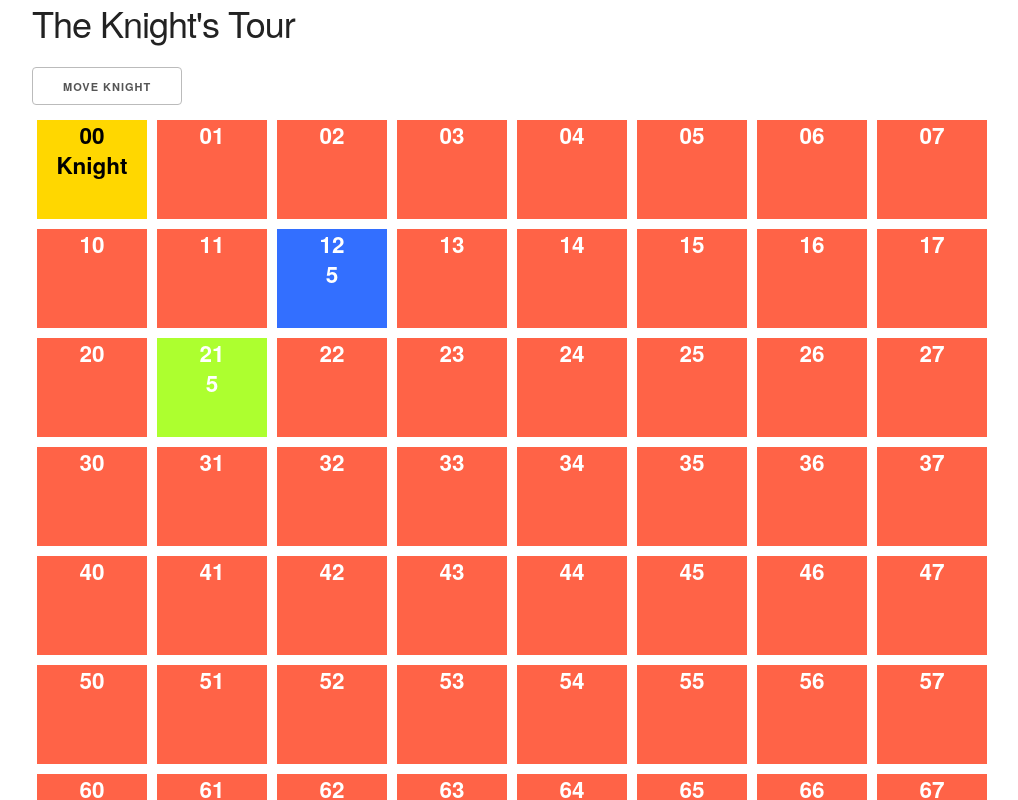
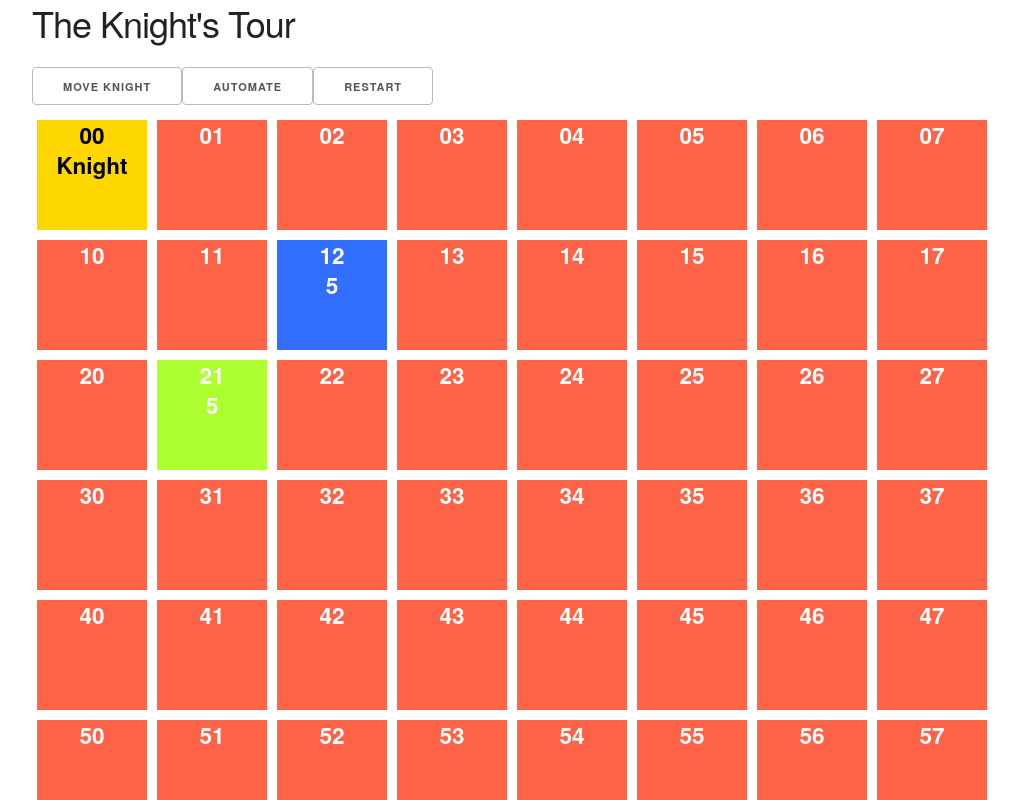
Before and after one commit to cozyazure/knightstour, an Angular app: page / in a window 1280 px wide. Shown: the top 800 px of the page, without its empty margins (128-1146 px from the left). Built offline with nearby package versions, Linux system fonts and the light colour scheme.

Commit message:
added restart

```diff
--- a/src/app/app.component.css
+++ b/src/app/app.component.css
@@ -1,6 +1,5 @@
 .flex-container {
   padding: 0;
-  margin: 0;
   list-style: none;
   display: -webkit-box;
   display: -moz-box;
@@ -26,7 +25,7 @@
 .flex-item:before {
   content: "";
   display: block;
-  padding-top: 90%;
+  padding-top: 100%;
   float: left;
 }
 
--- a/src/app/app.component.html
+++ b/src/app/app.component.html
@@ -3,6 +3,8 @@
     <div class="twelve columns">
       <h3>The Knight's Tour</h3>
       <button (click)="moveKnight()">Move Knight</button>
+      <button (click)="automateMoveKnight()">Automate</button>
+      <button (click)="resetTour()">Restart</button>
       <div class="flex-container" *ngFor="let row of tiles">
         <div class="flex-item" *ngFor="let tile of row"
                [ngClass]="{'next-possible': tile.isNextPossible ,'visited': tile.isVisited && !knightIsHere(tile), 'knight-present':knightIsHere(tile), 'is-next':tile.isNext}">
--- a/src/app/app.component.ts
+++ b/src/app/app.component.ts
@@ -1,5 +1,6 @@
 import {Component} from '@angular/core';
-
+import 'rxjs/observable/interval';
+import {Observable} from 'rxjs/Rx';
 @Component({
   selector: 'app-root',
   templateUrl: './app.component.html',
@@ -13,27 +14,8 @@ export class AppComponent {
 
   constructor() {
 
+    this.resetTour();
 
-    // initialize the array
-    for (let i = 0; i < 8; i++) {
-      const temp = [];
-      for (let j = 0; j < 8; j++) {
-        const tile = new Tile(i, j);
-        temp.push(tile);
-      }
-      this.tiles.push(temp);
-    }
-
-    // initalize knight Position
-    this.knightCurrentPos = {
-      x: 0, y: 0
-    };
-
-    this.tiles[this.knightCurrentPos.x][this.knightCurrentPos.y].isVisited = true;
-    const firstPossible = this.getPossibleMovesOfKnight().reduce((prev, curr) => {
-      return prev.nextPossibleMoves < curr.nextPossibleMoves ? prev : curr;
-    });
-    firstPossible.isNext = true;
   }
 
   knightIsHere(tile: Tile) {
@@ -113,7 +95,39 @@ export class AppComponent {
     this.tiles[x][y].isVisited = true;
   }
 
+  automateMoveKnight() {
+    const source = Observable
+      .interval(500)
+      .timeInterval()
+      .take(64);
 
+    source.subscribe(() => this.moveKnight());
+  }
+
+  resetTour() {
+    // initialize the array
+    this.tiles = [];
+    for (let i = 0; i < 8; i++) {
+      const temp = [];
+      for (let j = 0; j < 8; j++) {
+        const tile = new Tile(i, j);
+        temp.push(tile);
+      }
+      this.tiles.push(temp);
+    }
+
+    // initalize knight Position
+    this.knightCurrentPos = {
+      x: 0, y: 0
+    };
+
+    this.tiles[this.knightCurrentPos.x][this.knightCurrentPos.y].isVisited = true;
+
+    const firstPossible = this.getPossibleMovesOfKnight().reduce((prev, curr) => {
+      return prev.nextPossibleMoves < curr.nextPossibleMoves ? prev : curr;
+    });
+    firstPossible.isNext = true;
+  }
 }
 
 
```
